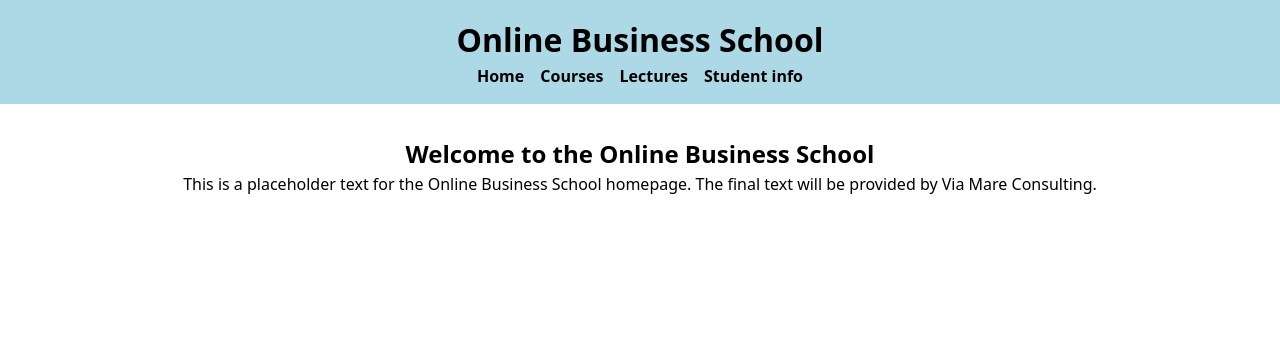
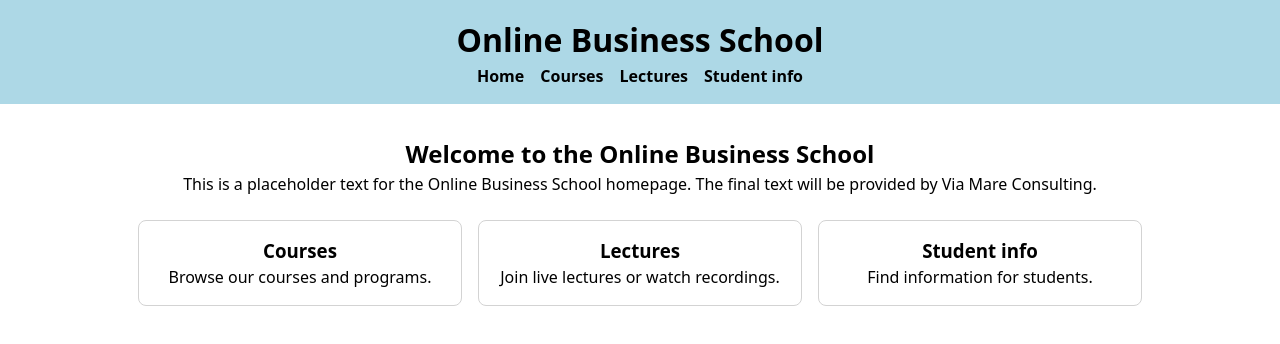
Before and after one commit to linber74/online-business-school-frontend, a React (Vite) app: page / in a window 1280 px wide. Shown: the top 344 px of the page. Built offline with nearby package versions, Linux system fonts and the light colour scheme.

Commit message:
Add Card component and three cards on Home

```diff
--- /dev/null
+++ b/src/components/Card.css
@@ -0,0 +1,6 @@
+/* Card.css*/
+.card {
+  border: 1px solid lightgrey;
+  border-radius: 8px;
+  padding: 1rem;
+}
--- /dev/null
+++ b/src/components/Card.tsx
@@ -0,0 +1,12 @@
+import "./Card.css";
+
+function Card({ title, text }: { title: string; text: string }) {
+  return (
+    <div className="card">
+      <h3>{title}</h3>
+      <p>{text}</p>
+    </div>
+  );
+}
+
+export default Card;
--- a/src/pages/Home.css
+++ b/src/pages/Home.css
@@ -6,8 +6,17 @@
   text-align: center;
 }
 
+.card-list {
+  display: grid;
+  gap: 1rem;
+  margin-top: 1.5rem;
+}
+
 @media (min-width: 768px) {
   .home {
     padding: 2rem 3rem;
   }
+  .card-list{
+    grid-template-columns: repeat(3, 1fr);
+  }
 }
--- a/src/pages/Home.tsx
+++ b/src/pages/Home.tsx
@@ -1,4 +1,11 @@
 import "./Home.css";
+import Card from "../components/Card";
+
+const CARDS = [
+  { title: "Courses", text: "Browse our courses and programs." },
+  { title: "Lectures", text: "Join live lectures or watch recordings." },
+  { title: "Student info", text: "Find information for students." },
+];
 
 function Home() {
   return (
@@ -8,6 +15,11 @@ function Home() {
         This is a placeholder text for the Online Business School homepage. The
         final text will be provided by Via Mare Consulting.
       </p>
+      <div className="card-list">
+        {CARDS.map((card) => (
+          <Card key={card.title} title={card.title} text={card.text} />
+        ))}
+      </div>
     </main>
   );
 }
```
